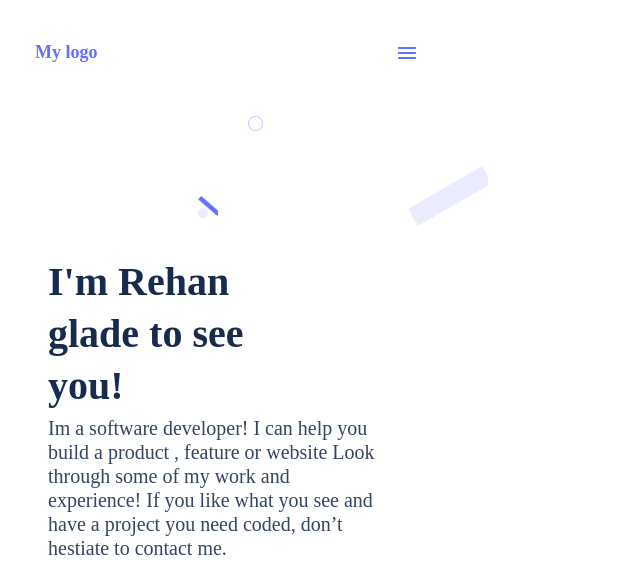
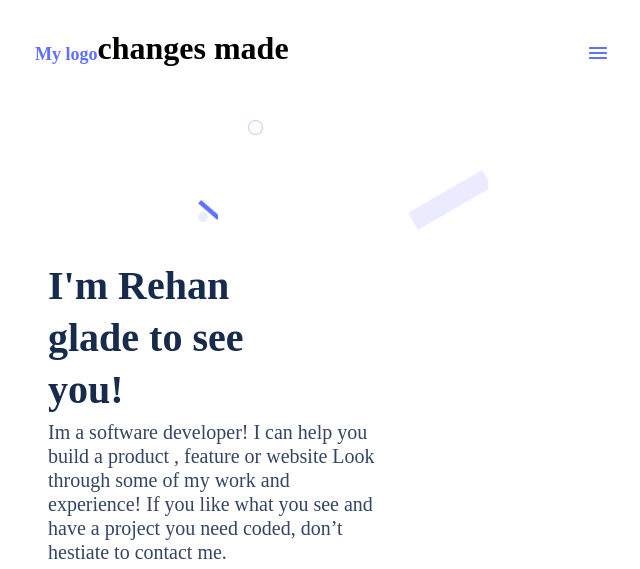
Before and after one commit to rehanullah748/My-Portfolio, a plain HTML site: page index.html in a window 1280 px wide. Shown: the top 569 px of the page, without its empty margins (2-642 px from the left). Drawn offline with Linux system fonts and the light colour scheme.

Commit message:
Updated index.html
h1 added to index.html

```diff
--- a/index.html
+++ b/index.html
@@ -10,6 +10,7 @@
 <body>
     <header class="top-bar">
         <a href="#" class="logo">My logo</a>
+        <h1>changes made</h1>
         <nav class="menu"><a class="menu-icon" href=""><img src="images/menu.png" alt=""></a></nav>
         </header>
         <div class="image-icons">
```
